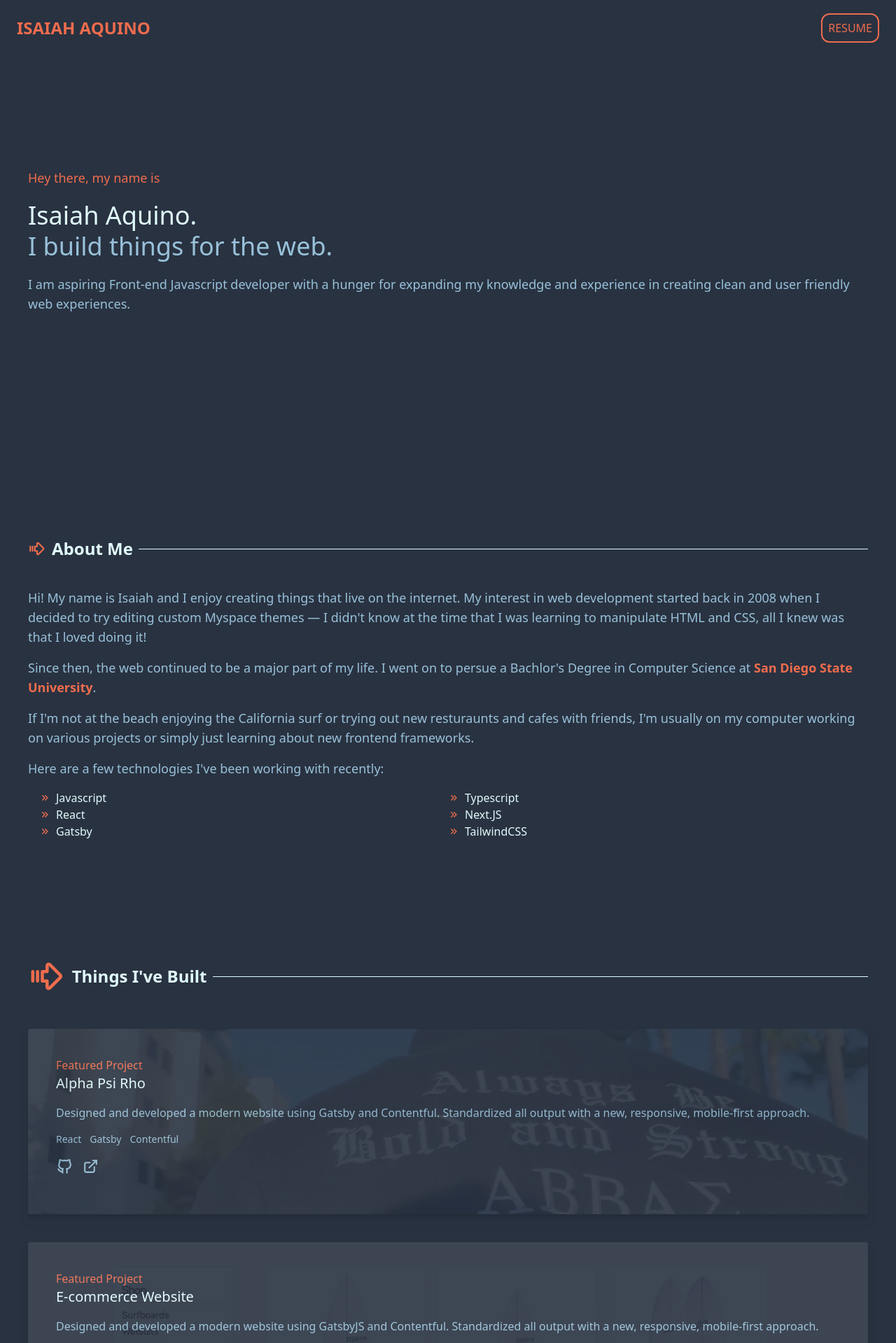
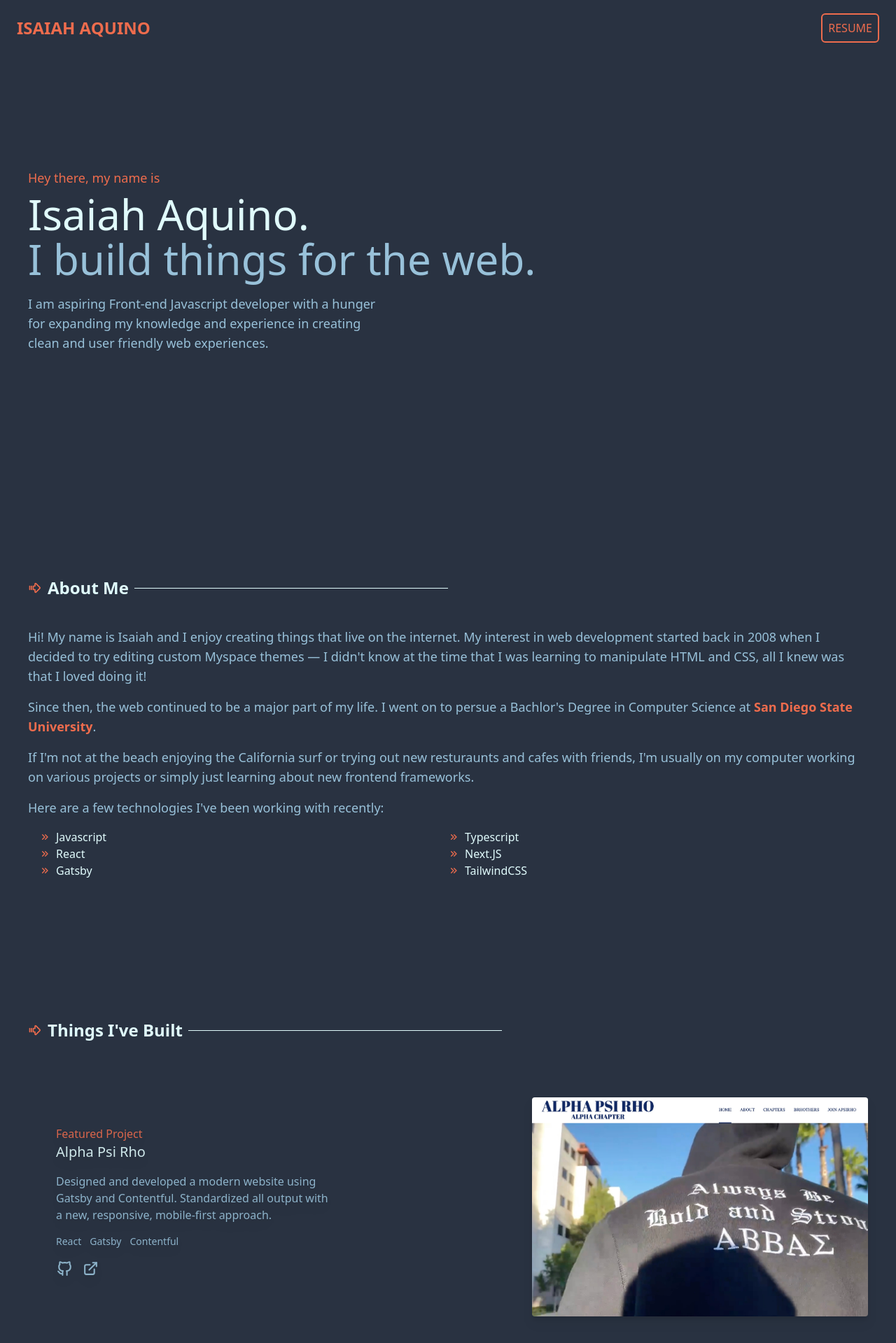
Before and after one commit to isaiahaquino/react-portfolio, a Next.js app: page / in a window 1280 px wide. Shown: the top 1919 px of the page at 70% size. Built offline with nearby package versions, Linux system fonts and the light colour scheme.

Commit message:
start md breakpoint design

```diff
--- a/app/page.tsx
+++ b/app/page.tsx
@@ -14,17 +14,17 @@ export default function Home() {
           <h1 className='text-2xl font-semibold text-orange'>ISAIAH AQUINO</h1>
           <ul className='flex items-center gap-4'>
             <li>
-              <a href='https://docs.google.com/document/d/1oS3eGb4siIOyTOP9uHplK8lYOmD9bvKImNpqUeJ3Zf4/edit?usp=sharing' className='border-2 border-orange px-2 py-2 rounded-xl text-orange hover:bg-orange hover:bg-opacity-10'>
+              <a href='https://docs.google.com/document/d/1oS3eGb4siIOyTOP9uHplK8lYOmD9bvKImNpqUeJ3Zf4/edit?usp=sharing' className='border-2 border-orange px-2 py-2 rounded-md text-orange hover:bg-orange hover:bg-opacity-5 transition-all duration-200 ease-in-out'>
                 RESUME
               </a>
             </li>
           </ul>
         </nav>
         <div className='mt-[10rem] ml-[2.5rem] mr-[3rem]'>
-          <h2 className='my-5 text-lg text-orange'>Hey there, my name is</h2>
-          <h1 className='text-4xl my-1 text-white'>Isaiah Aquino.</h1>
-          <h1 className='text-4xl my-1 text-blue-light'>I build things for the web.</h1>
-          <p className='my-5 text-lg text-blue-light'>I am aspiring Front-end Javascript developer with a hunger for expanding my knowledge and experience in creating clean and user friendly web experiences.</p>
+          <h2 className='my-2 text-lg text-orange'>Hey there, my name is</h2>
+          <h1 className='text-4xl my-1 sm:text-5xl md:text-6xl text-white'>Isaiah Aquino.</h1>
+          <h1 className='text-4xl my-1 sm:text-5xl md:text-6xl text-blue-light'>I build things for the web.</h1>
+          <p className='my-5 text-lg text-blue-light max-w-lg'>I am aspiring Front-end Javascript developer with a hunger for expanding my knowledge and experience in creating clean and user friendly web experiences.</p>
         </div>
       </section>
 
@@ -32,9 +32,9 @@ export default function Home() {
 
       <section className='mt-[20rem] mx-[2.5rem]'>
         <div className='flex items-center my-10'>
-          <TbArrowBigRightLines color='#ee6c4d' size={30}/>
+          <TbArrowBigRightLines className='shrink-0 grow-0' color='#ee6c4d' size={20}/>
           <h1 className='text-white flex-shrink-0 mx-2 font-bold text-2xl'>About Me</h1>
-          <div className='h-[1px] w-full bg-white'></div>
+          <div className='h-[1px] w-full max-w-md bg-white'></div>
         </div>
         <p className='text-blue-light text-lg my-4'>Hi! My name is Isaiah and I enjoy creating things that live on the internet. My interest in web development started back in 2008 when I decided to try editing custom Myspace themes — I didn&apos;t know at the time that I was learning to manipulate HTML and CSS, all I knew was that I loved doing it!</p>
         <p className='text-blue-light text-lg my-4'>Since then, the web continued to be a major part of my life. I went on to persue a Bachlor&apos;s Degree in Computer Science at <strong className='text-orange'>San Diego State University</strong>.</p>
@@ -70,16 +70,18 @@ export default function Home() {
 
       {/* FEATURED PROJECTS SECTION */}
 
-      <section className='mt-[10rem] mx-[2.5rem]'>
+      <section className='mt-[10rem] mx-[2.5rem] flex flex-col'>
         <div className='flex items-center my-10'>
-          <TbArrowBigRightLines color='#ee6c4d' size={70}/>
+          <TbArrowBigRightLines className='shrink-0 grow-0' color='#ee6c4d' size={20}/>
           <h1 className='text-white flex-shrink-0 mx-2 font-bold text-2xl'>Things I&apos;ve Built</h1>
-          <div className='h-[1px] w-full bg-white'></div>
+          <div className='h-[1px] w-full max-w-md bg-white'></div>
         </div>
 
         <div className='w-full rounded my-10 drop-shadow-lg relative'>
-          <Image src='/alphapsirho.jpeg' alt='alphapsirho screenshot' fill className='object-cover rounded'/>
-          <div className='px-10 py-10 z-10 bg-black relative opacity-90'>
+          <div className='md:w-[30rem] md:h-full relative md:right-0 md:absolute'>
+            <Image src='/alphapsirho.jpeg' alt='alphapsirho screenshot' fill className='object-cover rounded relative'/>
+          </div>
+          <div className='px-10 py-10 z-10 bg-black md:bg-opacity-0 relative md:w-[30rem] opacity-90'>
             <p className='text-orange'>Featured Project</p>
             <h1 className='text-white text-xl'>Alpha Psi Rho</h1>
             <p className='text-blue-light my-4'>Designed and developed a modern website using Gatsby and Contentful. Standardized all output with a new, responsive, mobile-first approach.</p>
@@ -165,8 +167,8 @@ export default function Home() {
           <p>Like what you see?</p>
         </div>
         <h1 className='text-4xl text-white my-4'>Contact Me</h1>
-        <p className='text-center text-blue-light'>I&apos;m currently looking for new opportunities as a Front-end Developer, my inbox is always open. Whether you have a question or just want to say hi, I’ll try my best to get back to you!</p>
-        <a className='mt-10 px-6 py-4 border-2 border-orange text-orange rounded-md hover:bg-orange hover:bg-opacity-10' href='mailto: isaiahaquino1997@gmail.com'>Say Hello</a>
+        <p className='text-center text-blue-light max-w-lg'>I&apos;m currently looking for new opportunities as a Front-end Developer, my inbox is always open. Whether you have a question or just want to say hi, I’ll try my best to get back to you!</p>
+        <a className='mt-10 px-6 py-4 border-2 border-orange text-orange rounded-md hover:bg-orange hover:bg-opacity-5 transition-all duration-200 ease-in-out' href='mailto: isaiahaquino1997@gmail.com'>Say Hello</a>
       </section>
 
       {/* FOOTER SECTION */}
```
